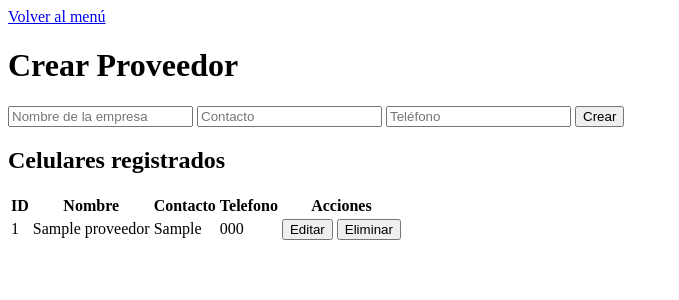
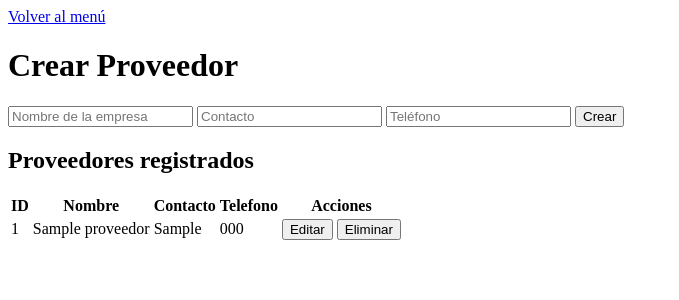
Before and after one commit to johandanielz/EvidenciaPython2, a Flask app: page /proveedores-form in a window 1280 px wide. Shown: the top 300 px of the page, without its empty margins (0-679 px from the left). Run offline with Flask 3, Linux system fonts and the light colour scheme; tables that the repository leaves empty hold one stand-in row (values such as "Sample post").

Commit message:
Correccion de H2 proveedores

```diff
--- a/templates/proveedores.html
+++ b/templates/proveedores.html
@@ -17,7 +17,7 @@
 
     <p id="mensaje"></p>
 
-    <h2>Celulares registrados</h2>
+    <h2>Proveedores registrados</h2>
     <table>
         <thead>
             <tr>
```
